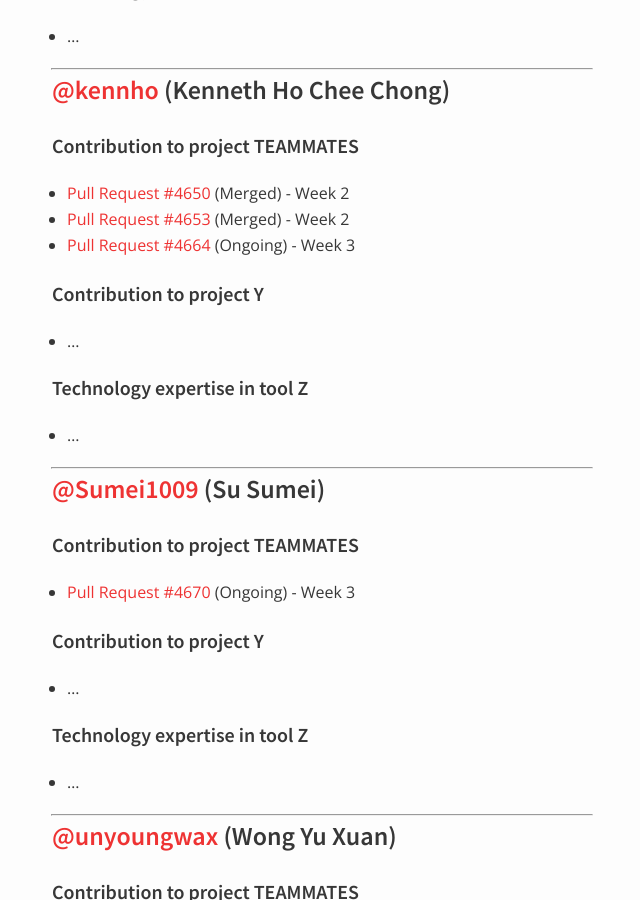
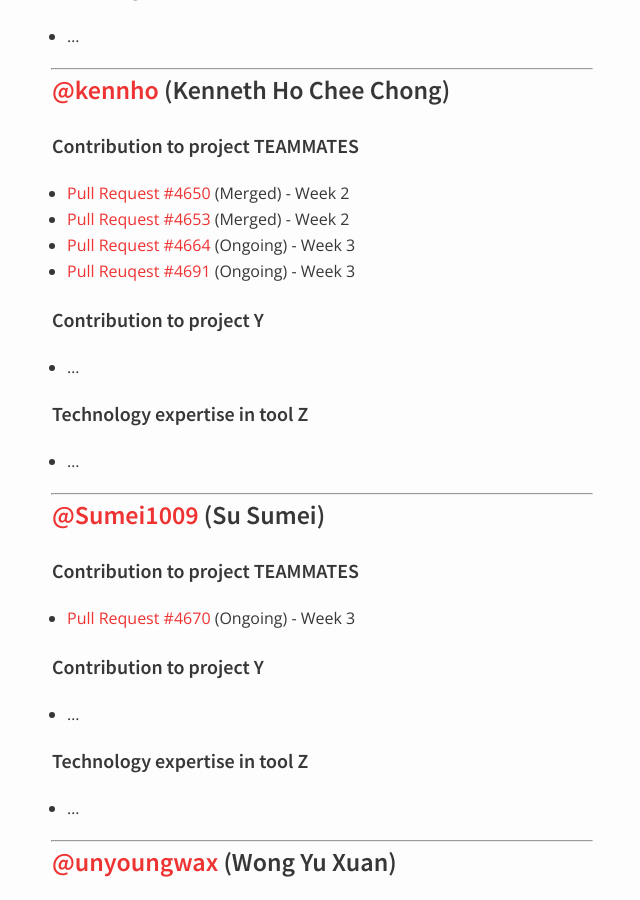
Before and after one commit to nus-oss/cs3281-AY1516S2-website, a Jekyll site: the page built from teams/teammates.md, in a window 1280 px wide and 900 px high, scrolled down 1305 px. Shown: the whole window, without its empty margins (318-958 px from the left). Built offline with Jekyll 4.4.1, drawn with Linux system fonts in a browser that asks for light colours.

Commit message:
updated contribution for @kennho

```diff
--- a/teams/teammates.md
+++ b/teams/teammates.md
@@ -54,6 +54,7 @@ permalink: /teams/teammates/
  * [Pull Request #4650](https://github.com/TEAMMATES/repo/pull/4650) (Merged) - Week 2
  * [Pull Request #4653](https://github.com/TEAMMATES/repo/pull/4653) (Merged) - Week 2
  * [Pull Request #4664](https://github.com/TEAMMATES/repo/pull/4664) (Ongoing) - Week 3
+ * [Pull Reuqest #4691](https://github.com/TEAMMATES/repo/pull/4691) (Ongoing) - Week 3
 
 #### Contribution to project Y
  * ...
```
